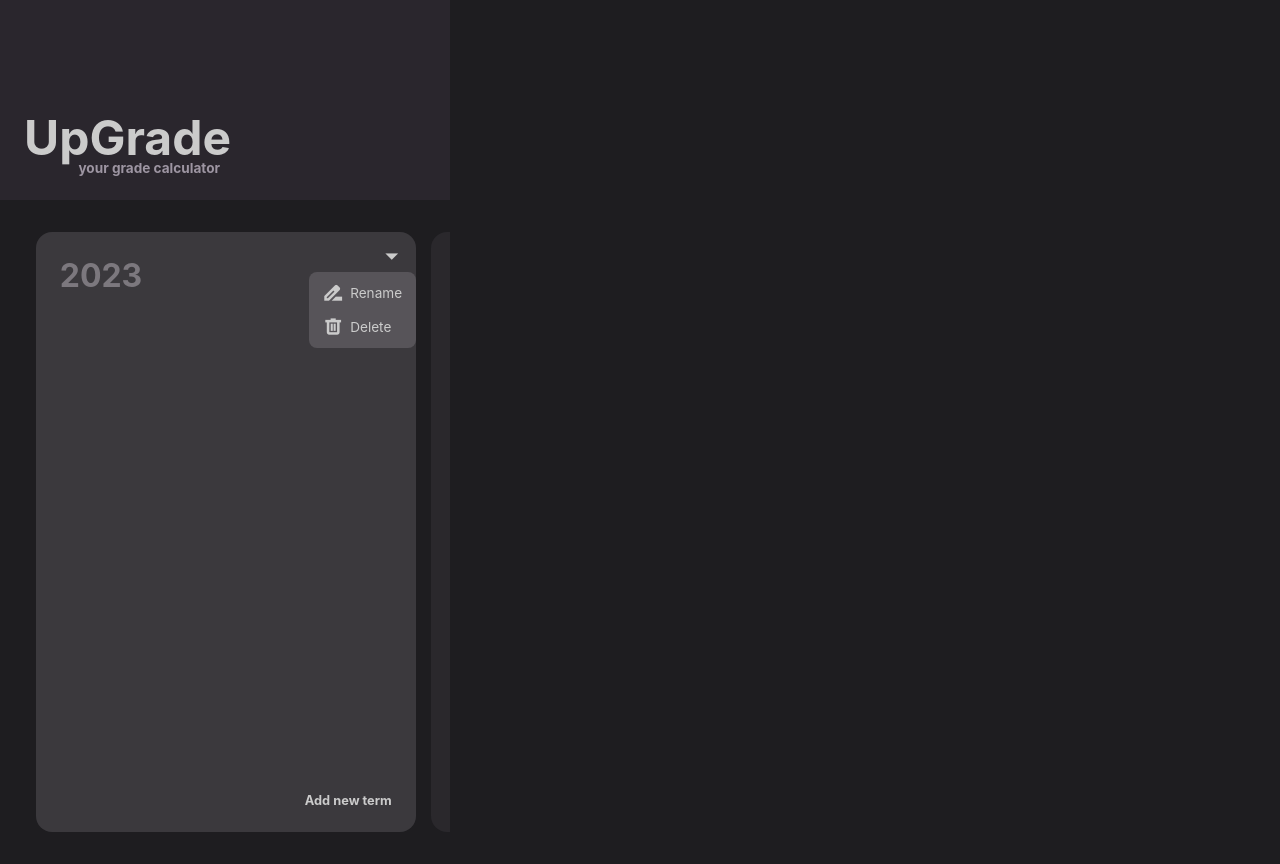
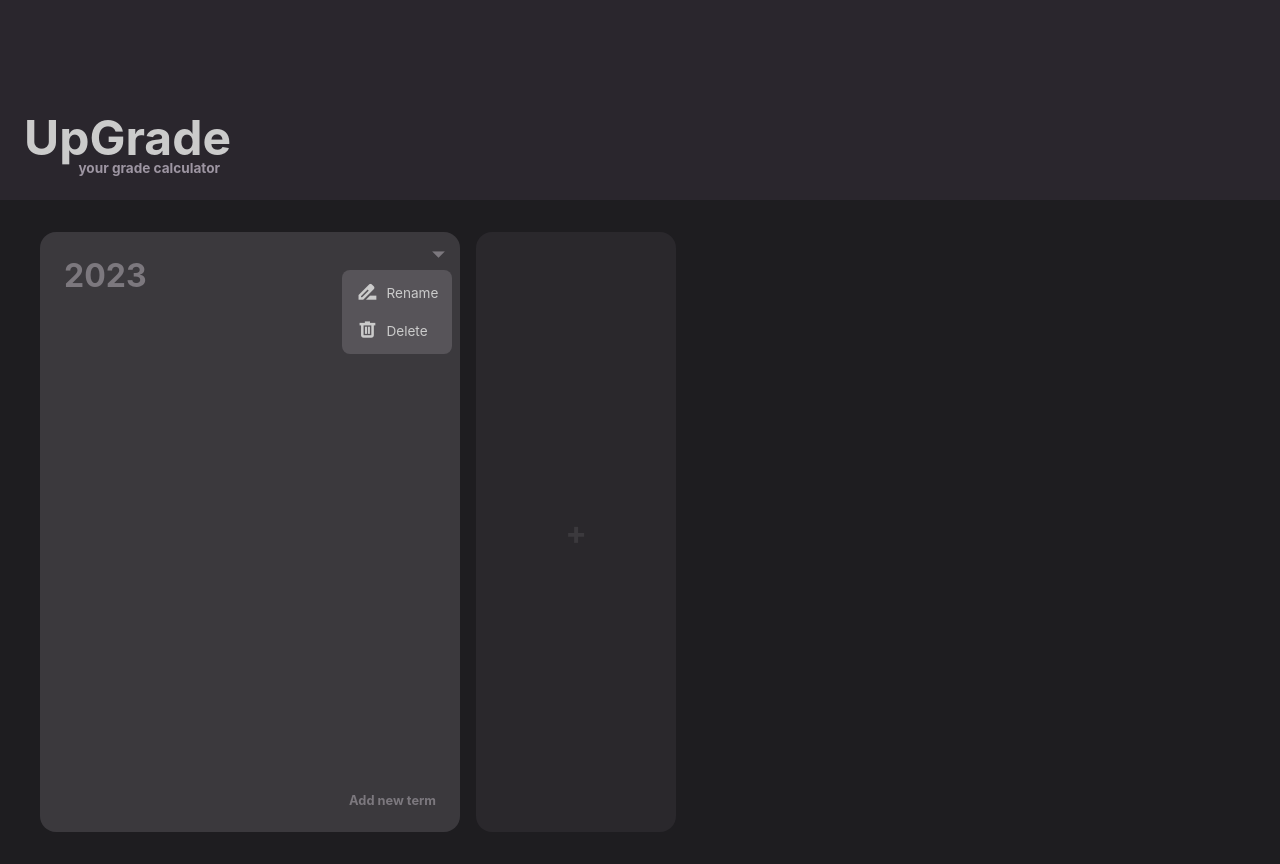
Before and after one commit to DjCrqss/UpGrade, a React (Create React App) app: page / in a window 1280 px wide. Both pictures are taken after a click on the element "arrow_drop_down". Built offline with nearby package versions, Linux system fonts and the light colour scheme.

Commit message:
Working theme system, scroll to front when adding a year, empty verification for adding and renaming

```diff
--- a/src/App.css
+++ b/src/App.css
@@ -1,8 +1,11 @@
 /* Testing */
 
+body{
+  -webkit-tap-highlight-color: transparent;
+}
 
 #app-base{
-  max-width: 450px;
+  /* max-width: 450px; */
   user-select: none;
 }
 
@@ -25,21 +28,6 @@ div{
   --subtitle-colour: #9D95A2;
   --card-text-colour: #7C787E;
   --popup-text-colour: #A6A1A8;
-
-  --purple-bg-colour: #847394;
-  --purple-text-colour: #CEC0DC;
-
-  --yellow-bg-colour: #8A7145;
-  --yellow-card-colour: #B89C69;
-  --yellow-text-colour: #FED792;
-
-  --green-bg-colour: #466740;
-  --green-card-colour: #6C8C6C;
-  --green-text-colour: #BFE7A1;
-
-  --blue-bg-colour: #325C66;
-  --blue-card-colour: #5A7F8A;
-  --blue-text-colour: #A1DEE7;
 }
 
 body{
@@ -55,22 +43,41 @@ header{
   justify-content: flex-end;
   padding: 1.5rem;
   background-color: var(--header-colour);
+  transition: padding 0.2s ease-in-out;
+  /* animation: app-start-anim 1s 0.4s ease-in-out forwards; */
 }
+
+/* #logo-container{
+  transform: translate(32%)  translateY(-30vw) scale(1.1);
+  animation: app-start-anim-logo 1s 0.4s ease-in-out forwards;
+} */
+
+/* @keyframes app-start-anim-logo{
+
+  to{
+    transform: translateX(0%) translateY(0) scale(1);
+  }
+}
+@keyframes app-start-anim{
+  to{
+    height: 25vh;
+  }
+} */
+
 h1{
   color: var(--title-colour);
+  transition: font-size 0.2s ease-in-out;
   font-size: 3em;
   margin: 0;
 }
 h2{
   color: var(--subtitle-colour);
+  transition: font-size 0.2s ease-in-out;
   font-size: 0.85em;
   margin: -0.5em 0 0 4em;
 }
 
 /* Cards */
-/* #period-container{
-  min-height: 65vh;
-} */
 #year-container{
   overflow-x: scroll;
 
@@ -91,8 +98,8 @@ h2{
 }
 
 .year{
-  width: min(105%, 380px);
-  margin: 0 2%;
+  width: min(105%, 420px);
+  margin: 0 0.5em;
   height: 75vh;
   flex: 0 0 auto;
   scroll-snap-align: center;
@@ -108,28 +115,12 @@ h2{
   border-radius: 1em;
   padding: 1.5rem;
   box-sizing: border-box;
-
+  color: var(--card-text-colour);
 }
 .year-title{
   font-size: 2em;
   font-weight: bold;
-  color: var(--card-text-colour);
-}
-#mock-add-year-button{
-  flex: 0 0 auto;
-    height: 75vh;
-    scroll-snap-align: center;
-    width: min(200px, 80%);
-    margin: 0 2%;
-    background-color: var(--card-colour);
-    border-radius: 0.5em;
-    display: flex;
-    align-items: center;
-    justify-content: center;
-    font-weight: bold;
-    font-size: 2em;
-    color: var(--card-active-colour);
-    cursor: pointer;
+
 }
 .year-terms-container{
   display: flex;
@@ -141,15 +132,13 @@ h2{
   display: flex;
   flex-direction: column;
   gap: 1em;
-  background-color: var(--yellow-bg-colour);
   border-radius: 1em;
   padding: 1.2rem;
   box-sizing: border-box;
+}
 
-}
 .term-title{
   font-weight: bold;
-  color: var(--yellow-text-colour);
 }
 .term-courses-container{
   display: flex;
@@ -166,9 +155,6 @@ h2{
   padding: 1rem 1.5rem;
   box-sizing: border-box;
 }
-.course-title{
-  color: var(--yellow-text-colour);
-}
 
 
 
@@ -176,7 +162,7 @@ h2{
 
 
 
-/* New button */
+/* New item button */
 .new-button-container{
   margin-top: auto;
 }
@@ -185,8 +171,40 @@ h2{
   font-size: 0.8em;
   cursor: pointer;
   float: right;
-  color: var(--title-colour);
   margin-top: 0.2em;
+}
+.new-button-link:hover{
+  text-decoration: underline;
+  text-underline-offset: 0.1em;
+  text-decoration-thickness: 0.1em;
+}
+/* Mock new button for years only */
+#mock-add-year-button-container{
+  flex: 0 0 auto;
+  height: 75vh;
+  scroll-snap-align: center;
+  width: min(200px, 80%);
+  margin: 0 0.5em;
+  background-color: var(--card-colour);
+  border-radius: 1em;
+  box-sizing: border-box;
+  padding: 1.5em;
+  color: var(--card-active-colour);
+  transition: background-color 0.2s ease-in-out, color 0.2s ease-in-out, width 0.2s ease-in-out;
+}
+#mock-add-year-button{
+height: 100%;
+width: 100%;
+display: flex;
+align-items: center;
+justify-content: center;
+font-weight: bold;
+font-size: 2em;
+cursor: pointer;
+}
+#mock-add-year-button-container:hover{
+  background-color: var(--card-active-colour);
+  color: var(--card-text-colour);
 }
 
 
@@ -201,7 +219,7 @@ h2{
   display: flex;
   flex-direction: column;
   position: absolute;
-  right: 0;
+  right: 0.5em;
   background-color: var(--popup-colour);
   padding: 0.25em 0;
   z-index: 10;
@@ -209,8 +227,7 @@ h2{
   border-radius: 0.5em;
 }
 .time-period-menu-container > span {
-
-  margin: 0.5em 0.5em 0 0;
+  margin: 0.3em 0.3em 0 0;
 }
 .material-symbols-outlined {
   font-family: 'Material Symbols Outlined';
@@ -227,8 +244,13 @@ h2{
   -webkit-font-feature-settings: 'liga';
   -webkit-font-smoothing: antialiased;
   cursor: pointer;
-  color: var(--title-colour);
   user-select: none;
+  padding: 0.1em;
+  border-radius: 2em;
+  transition: background-color 0.2s ease-in-out;
+}
+.time-period-menu-container > .material-symbols-outlined:hover{
+  background-color: #ffffff10;
 }
 
 .time-period-menu-item{
@@ -239,6 +261,7 @@ h2{
   color: var(--title-colour);
   padding: 0.5em 1em;
   cursor: pointer;
+  transition: background-color 0.2s ease-in-out;
 }
 
 .time-period-menu-item:hover{
@@ -248,6 +271,21 @@ h2{
 @media screen and (max-width: 600px) {
   body{
     font-size: 1.2em;
+  }
+  .year, #mock-add-year-button-container{
+    margin: 0 0.25em;
+  }
+}
+
+@media screen and (max-width: 800px) {
+  .small-header{
+    padding: 2.25rem;
+  }
+  .small-header h1{
+    font-size: 2em;
+  }
+  .small-header h2{
+    font-size: 0.58em;
   }
 }
 
--- a/src/App.js
+++ b/src/App.js
@@ -1,16 +1,26 @@
-import React from 'react';
+import React, { useEffect, useState } from 'react';
 import './App.css';
 import PeriodContainer from './components/PeriodContainer';
 
 function App() {
+  const [scroll, setScroll] = useState(false);
+  useEffect(() => {
+    window.addEventListener("scroll", () => {
+      setScroll(window.scrollY > 60);
+    });
+  }, []);
+
 
   return (
     <div id="app-base">
-      <header id="home-header">
-        <h1>UpGrade</h1>
-        <h2>your grade calculator</h2>
+      <header id="home-header" className={scroll ? "small-header" : ""}>
+        <div id="logo-container">
+          <h1>UpGrade</h1>
+          <h2>your grade calculator</h2>
+        </div>
+
       </header>
-       <PeriodContainer />
+      <PeriodContainer />
     </div>
   );
 }
--- a/src/components/PeriodContainer.js
+++ b/src/components/PeriodContainer.js
@@ -1,6 +1,7 @@
-import React from "react";
+import React, { useRef }  from "react";
 import { DataContext } from "../dataContext";
 import Year from "./time_periods/Year";
+import './time_periods/Themes.css';
 import { CSSTransition, TransitionGroup } from 'react-transition-group';
 
 export default function PeriodContainer() {
@@ -8,6 +9,7 @@ export default function PeriodContainer() {
     const childCategory = "year";
     const curYear = new Date().getFullYear();
     const myId = null;
+    const mockButtonRef = useRef();
 
     const yearElements = years.map((year, index) => {
         return(
@@ -25,13 +27,21 @@ export default function PeriodContainer() {
           });
     }
 
+    const handleScroll = ref => {
+        ref.current.scrollIntoView({ behavior: "smooth", block: "center" });
+    }
+
     return (
         <div id="period-container">
              <TransitionGroup id="year-container">
-             {yearElements}
-                <div id="mock-add-year-button" onClick = {() => addYear()}>
-                    +
-                </div>
+                {yearElements}
+                <CSSTransition key={'mock-add-button'} timeout={300} classNames="fade-item">
+                    <div id="mock-add-year-button-container" ref={mockButtonRef} onClickCapture={() => handleScroll(mockButtonRef)}>
+                        <div id="mock-add-year-button"  onClick = {() => addYear()}>
+                            +
+                        </div>
+                    </div>
+                </CSSTransition>
              </TransitionGroup>
         </div>
     );
--- a/src/components/buttons/AddItemBtn.js
+++ b/src/components/buttons/AddItemBtn.js
@@ -7,7 +7,8 @@ export default function AddItemButton({dataCategory, parentId}) {
     const className = `new-button-link new-button-${dataCategory}`;
 
     function action() {
-        const name = prompt("Enter a name for the new item");
+        const name = prompt("Enter a name for the new item").trim();
+        if(!name){return}
         const payload = {
             name: name,
             parentId: parentId
--- a/src/components/buttons/DropdownMenu.js
+++ b/src/components/buttons/DropdownMenu.js
@@ -3,20 +3,25 @@ import RenameItemButton from "./RenameItemBtn";
 import RemoveItemButton from "./RemoveItemBtn";
 import useComponentVisible from "../common/Util";
 
-export default function DropdownMenu({dataCategory, id}){
+export default function DropdownMenu({ dataCategory, id }) {
     const { ref, isComponentVisible, setIsComponentVisible } = useComponentVisible();
+
+    function handleClick(e){
+        e.stopPropagation();
+        setIsComponentVisible(!isComponentVisible)
+      }
 
     return (
         <div className="time-period-menu-container" ref={ref}>
-            <span className="material-symbols-outlined" onClick={() => setIsComponentVisible(!isComponentVisible)}>
+            <span className="material-symbols-outlined" onClickCapture={handleClick}>
                 arrow_drop_down
             </span>
-            <div  style={{padding: '0'}}>
-                {isComponentVisible && <div className="time-period-menu-dropdown" >
-                    <RenameItemButton dataCategory={dataCategory} id={id} clickAction={setIsComponentVisible}/>
-                    <RemoveItemButton dataCategory={dataCategory} id={id} clickAction={setIsComponentVisible}/>
-                </div>}
-            </div>
+
+            {isComponentVisible && <div className="time-period-menu-dropdown" >
+                <RenameItemButton dataCategory={dataCategory} id={id} clickAction={setIsComponentVisible} />
+                <RemoveItemButton dataCategory={dataCategory} id={id} clickAction={setIsComponentVisible} />
+            </div>}
+
         </div>
     );
 }
--- a/src/components/buttons/RemoveItemBtn.js
+++ b/src/components/buttons/RemoveItemBtn.js
@@ -10,7 +10,7 @@ export default function RemoveItemButton({dataCategory, id, clickAction}) {
     }
 
     return (
-        <div className="time-period-menu-item" onClick={action}>
+        <div className="time-period-menu-item" onClickCapture={action}>
             <span className="material-symbols-outlined">
                 delete
             </span>
--- a/src/components/buttons/RenameItemBtn.js
+++ b/src/components/buttons/RenameItemBtn.js
@@ -5,7 +5,8 @@ export default function RenameItemButton({dataCategory, id, clickAction}) {
     const { renameItem } = React.useContext(DataContext);
 
     function action() {
-        const newName = prompt("Enter a new name for the item");
+        const newName = prompt("Enter a new name for the item").trim();
+        if(!newName){return}
         const payload = {
             name: newName,
         }
@@ -14,7 +15,7 @@ export default function RenameItemButton({dataCategory, id, clickAction}) {
     }
 
     return (
-        <div className="time-period-menu-item" onClick={action}>
+        <div className="time-period-menu-item" onClickCapture={action}>
         <span className="material-symbols-outlined">
             drive_file_rename_outline
         </span>
--- a/src/components/time_periods/Term.js
+++ b/src/components/time_periods/Term.js
@@ -5,7 +5,7 @@ import DropdownMenu from "../buttons/DropdownMenu";
 import Course from "./Course";
 import { CSSTransition, TransitionGroup } from 'react-transition-group';
 
-export default function Term({termData}) {
+export default function Term({termData, theme}) {
     const { courses } = React.useContext(DataContext);
 
     // my data
@@ -17,14 +17,14 @@ export default function Term({termData}) {
     const courseElements = courses.filter(e => e.parentId === myId).map((course, index) => {
         return(
             <CSSTransition key={index} timeout={300} classNames="fade-item">
-                <Course courseData={course} />
+                <Course courseData={course} theme={theme} />
             </CSSTransition>
 
         )
     });
 
     return (
-        <div className="term">
+        <div className={`term term-${theme}`}>
             <span className="term-title">{myName}</span>
             <TransitionGroup className="term-courses-container">
                 {courseElements}
--- /dev/null
+++ b/src/components/time_periods/Themes.css
@@ -0,0 +1,74 @@
+:root{
+    --purple-bg-colour: #847394;
+    --purple-text-colour: #CEC0DC;
+
+    --yellow-bg-colour: #8A7145;
+    --yellow-card-colour: #B89C69;
+    --yellow-text-colour: #ffe8bf;
+
+    --green-bg-colour: #466740;
+    --green-card-colour: #6C8C6C;
+    --green-text-colour: #BFE7A1;
+
+    --blue-bg-colour: #325C66;
+    --blue-card-colour: #5A7F8A;
+    --blue-text-colour: #A1DEE7;
+
+    --red-bg-colour: #794848;
+    --red-card-colour: #996c6c;
+    --red-text-colour: #f8cece;
+
+    --pink-bg-colour: #8C6C7F;
+    --pink-card-colour: #B28CA1;
+    --pink-text-colour: #FED7E7;
+
+    --purple-bg-colour: #766888;
+    --purple-card-colour: #9080a3;
+    --purple-text-colour: #E7D7E7;
+}
+
+.term-yellow {
+    background-color: var(--yellow-bg-colour);
+    color: var(--yellow-text-colour);
+}
+
+.term-green {
+    background-color: var(--green-bg-colour);
+    color: var(--green-text-colour);
+}
+
+.term-blue {
+    background-color: var(--blue-bg-colour);
+    color: var(--blue-text-colour);
+}
+.term-red {
+    background-color: var(--red-bg-colour);
+    color: var(--red-text-colour);
+}
+.term-pink {
+    background-color: var(--pink-bg-colour);
+    color: var(--pink-text-colour);
+}
+.term-purple {
+    background-color: var(--purple-bg-colour);
+    color: var(--purple-text-colour);
+}
+
+.course-yellow {
+    background-color: var(--yellow-card-colour);
+}
+.course-green {
+    background-color: var(--green-card-colour);
+}
+.course-blue {
+    background-color: var(--blue-card-colour);
+}
+.course-red {
+    background-color: var(--red-card-colour);
+}
+.course-pink {
+    background-color: var(--pink-card-colour);
+}
+.course-purple {
+    background-color: var(--purple-card-colour);
+}
--- a/src/components/time_periods/Year.js
+++ b/src/components/time_periods/Year.js
@@ -1,4 +1,4 @@
-import React from "react";
+import React, { useRef } from "react";
 import { DataContext } from "../../dataContext";
 import AddItemButton from "../buttons/AddItemBtn";
 import Term from "./Term";
@@ -6,24 +6,35 @@ import DropdownMenu from "../buttons/DropdownMenu";
 import { CSSTransition, TransitionGroup } from 'react-transition-group';
 
 export default function Year({yearData}) {
-    const { terms } = React.useContext(DataContext);
+    const { terms, colours } = React.useContext(DataContext);
 
     // my data
     const dataCategory = "year";
     const childCategory = "term";
     const myName = yearData.name;
     const myId = yearData.myId;
+    const myRef = useRef();
+
+    function getTermTheme(index){
+        // add my id to the index to get a unique theme for each year
+        const roundedIndex = (index + myId.charCodeAt(0) ) % colours.length;
+        return colours[roundedIndex];
+    }
+
+    const handleScroll = ref => {
+        ref.current.scrollIntoView({ behavior: "smooth", block: "center" });
+    }
 
     const termElements = terms.filter(e => e.parentId === myId).map((term, index) => {
         return(
             <CSSTransition key={index} timeout={300} classNames="fade-item">
-                <Term termData={term} />
+                <Term termData={term} theme={getTermTheme(index)} />
             </CSSTransition>
         )
     });
 
     return (
-        <div className="year">
+        <div className="year" ref={myRef} onClick={() => handleScroll(myRef)}>
             <span className="year-title">{myName}</span>
             <TransitionGroup className="year-terms-container">
                 {termElements}
--- a/src/dataContext.js
+++ b/src/dataContext.js
@@ -3,19 +3,17 @@ import React, { useState, useEffect, createContext } from 'react';
 export const DataContext = createContext({});
 
 export const DataContextProvider = (props) => {
+    // Global variables
+    const colours = ["yellow", "blue", "green", "red", "pink", "purple"];
     const currentYear = new Date().getFullYear();
     // Custom variables
-    const [years, setYears] = useState([
-        {
-            name: currentYear,
-            myId: 0,
-        }
-    ]);
+    const [years, setYears] = useState([{ name: currentYear, myId: createUniqueId([]), }]); // default year if none
     const [terms, setTerms] = useState([]);
     const [courses, setCourses] = useState([]);
     const [groups, setGroups] = useState([]);
     const [grades, setGrades] = useState([]);
     const [dataToSave, setDataToSave] = useState(false);
+    const [activeElement , setActiveElement] = useState(false);
 
 
     function renameItem(dataCategory, id, payload) {
@@ -192,14 +190,17 @@ export const DataContextProvider = (props) => {
 
 
     const dataContextStore = {
+        colours,
         years,
         terms,
         courses,
         groups,
         grades,
+        activeElement,
         renameItem,
         addItem,
-        removeItem
+        removeItem,
+        setActiveElement,
     }
 
     return <DataContext.Provider value={dataContextStore}>{props.children}</DataContext.Provider>
```
Also changed, not shown: src/components/time_periods/Course.js (+7 -2 lines).
